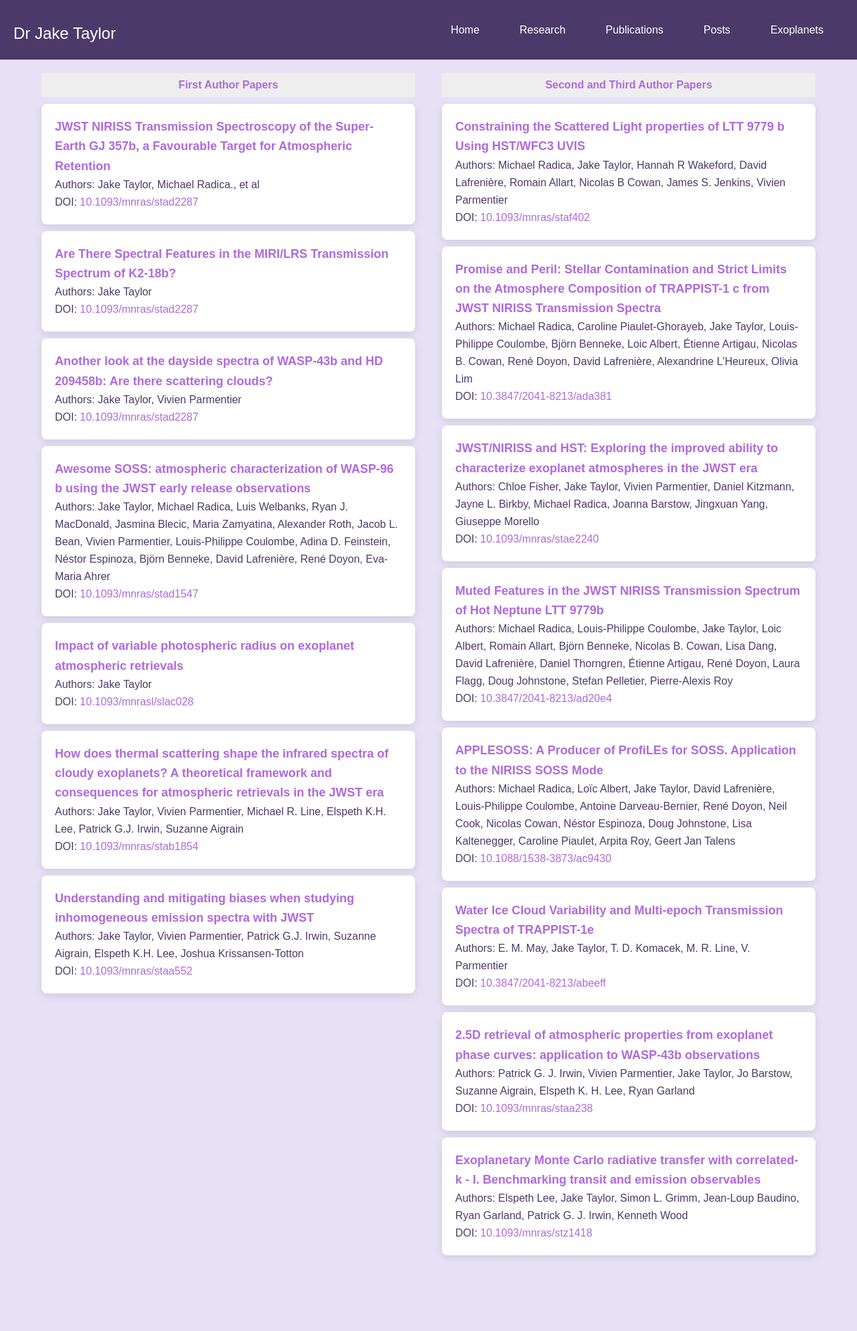
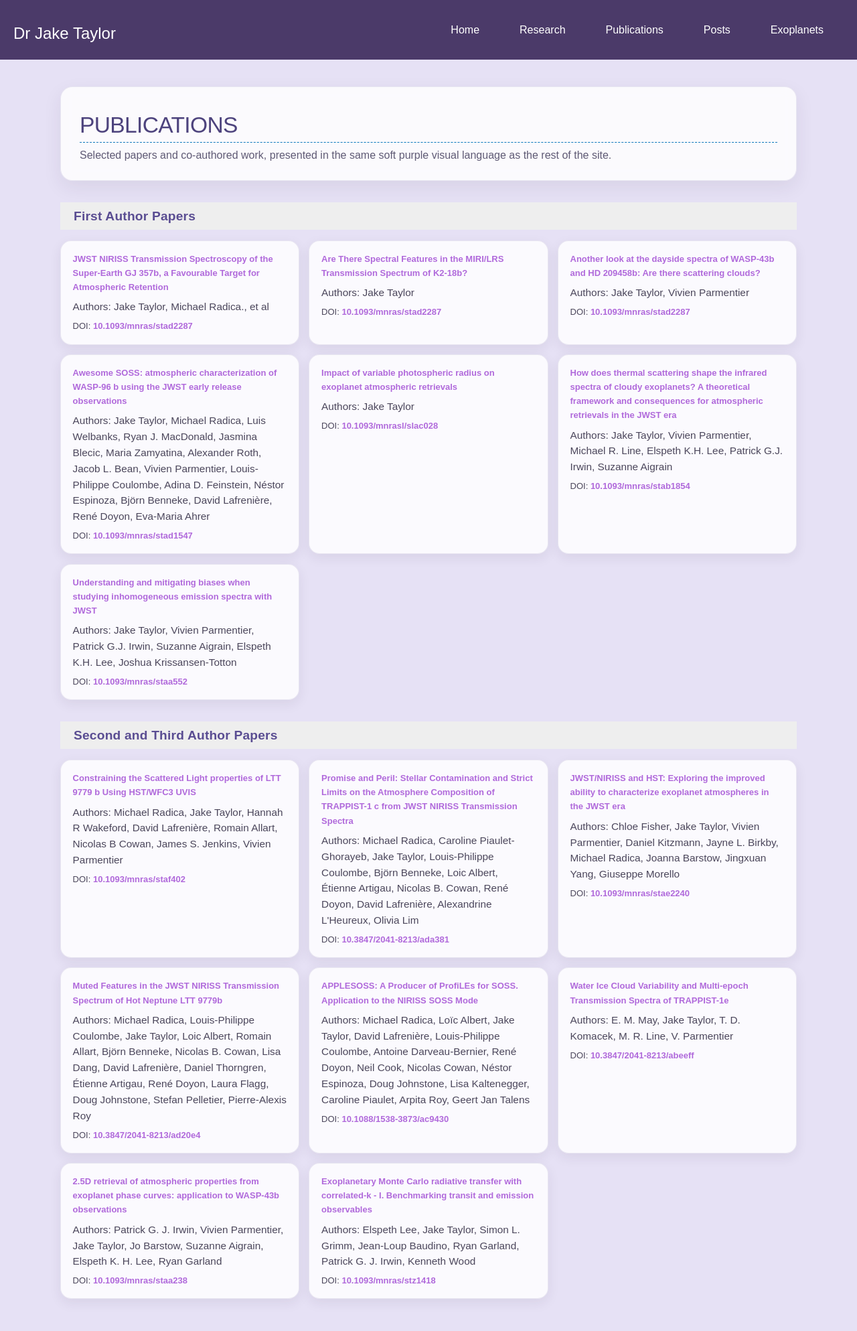
Before and after one commit to astrojaket/astrojaket.github.io, a Jekyll site: the page built from _pages/publications.html, in a window 1280 px wide. Shown: the whole page at 67% size. Built offline with Jekyll 4.4.1, drawn with Linux system fonts in a browser that asks for light colours; before the commit the page ends 1904 px from its top, so only the background shows below that.

Commit message:
overhaul website design

```diff
--- a/_pages/publications.html
+++ b/_pages/publications.html
@@ -4,188 +4,221 @@ title: Publications
 permalink: /publications/
 ---
 
-<div class="publications-container">
-  <!-- First Author Papers Section -->
-  <div class="publications-section">
-    <h2>First Author Papers</h2>
-    <ul>
-      <li class="publication-box">
-        <a href="https://ui.adsabs.harvard.edu/abs/2025MNRAS.tmp..888T/abstract" target="_blank" class="publication-link">
-          JWST NIRISS Transmission Spectroscopy of the Super-Earth GJ 357b, a Favourable Target for Atmospheric Retention
-        </a><br>
-        <strong>Authors:</strong> Jake Taylor, Michael Radica., et al<br>
-        <strong>DOI:</strong> <a href="https://doi.org/10.1093/mnras/stad2287" target="_blank">10.1093/mnras/stad2287</a>
-      </li>
-      <li class="publication-box">
-        <a href="https://ui.adsabs.harvard.edu/abs/2025RNAAS...9..118T/abstract" target="_blank" class="publication-link">
-          Are There Spectral Features in the MIRI/LRS Transmission Spectrum of K2-18b?
-        </a><br>
-        <strong>Authors:</strong> Jake Taylor<br>
-        <strong>DOI:</strong> <a href="https://doi.org/10.1093/mnras/stad2287" target="_blank">10.1093/mnras/stad2287</a>
-      </li>
-      <li class="publication-box">
-        <a href="https://ui.adsabs.harvard.edu/abs/2023MNRAS.526.2133T/abstract" target="_blank" class="publication-link">
-          Another look at the dayside spectra of WASP-43b and HD 209458b: Are there scattering clouds?
-        </a><br>
-        <strong>Authors:</strong> Jake Taylor, Vivien Parmentier<br>
-        <strong>DOI:</strong> <a href="https://doi.org/10.1093/mnras/stad2287" target="_blank">10.1093/mnras/stad2287</a>
-      </li>
-      <li class="publication-box">
-        <a href="https://ui.adsabs.harvard.edu/abs/2023MNRAS.524..817T/abstract" target="_blank" class="publication-link">
-          Awesome SOSS: atmospheric characterization of WASP-96 b using the JWST early release observations
-        </a><br>
-        <strong>Authors:</strong> Jake Taylor, Michael Radica, Luis Welbanks, Ryan J. MacDonald, Jasmina Blecic, Maria Zamyatina, Alexander Roth, Jacob L. Bean, Vivien Parmentier, Louis-Philippe Coulombe, Adina D. Feinstein, Néstor Espinoza, Björn Benneke, David Lafrenière, René Doyon, Eva-Maria Ahrer<br>
-        <strong>DOI:</strong> <a href="https://doi.org/10.1093/mnras/stad1547" target="_blank">10.1093/mnras/stad1547</a>
-      </li>
-      <li class="publication-box">
-        <a href="https://ui.adsabs.harvard.edu/abs/2022MNRAS.513L..20T/abstract" target="_blank" class="publication-link">
-          Impact of variable photospheric radius on exoplanet atmospheric retrievals
-        </a><br>
-        <strong>Authors:</strong> Jake Taylor<br>
-        <strong>DOI:</strong> <a href="https://doi.org/10.1093/mnrasl/slac028" target="_blank">10.1093/mnrasl/slac028</a>
-      </li>
-      <li class="publication-box">
-        <a href="https://ui.adsabs.harvard.edu/abs/2021MNRAS.506.1309T/abstract" target="_blank" class="publication-link">
-          How does thermal scattering shape the infrared spectra of cloudy exoplanets? A theoretical framework and consequences for atmospheric retrievals in the JWST era
-        </a><br>
-        <strong>Authors:</strong> Jake Taylor, Vivien Parmentier, Michael R. Line, Elspeth K.H. Lee, Patrick G.J. Irwin, Suzanne Aigrain<br>
-        <strong>DOI:</strong> <a href="https://doi.org/10.1093/mnras/stab1854" target="_blank">10.1093/mnras/stab1854</a>
-      </li>
-      <li class="publication-box">
-        <a href="https://ui.adsabs.harvard.edu/abs/2020MNRAS.493.4342T/abstract" target="_blank" class="publication-link">
-          Understanding and mitigating biases when studying inhomogeneous emission spectra with JWST
-        </a><br>
-        <strong>Authors:</strong> Jake Taylor, Vivien Parmentier, Patrick G.J. Irwin, Suzanne Aigrain, Elspeth K.H. Lee, Joshua Krissansen-Totton<br>
-        <strong>DOI:</strong> <a href="https://doi.org/10.1093/mnras/staa552" target="_blank">10.1093/mnras/staa552</a>
-      </li>
-    </ul>
-  </div>
-
-<!-- Second and Third Author Papers Section -->
-<div class="publications-section">
-  <h2>Second and Third Author Papers</h2>
-  <ul>
-    <li class="publication-box">
-      <a href="https://ui.adsabs.harvard.edu/abs/2025MNRAS.tmp..375R" target="_blank" class="publication-link">
-        Constraining the Scattered Light properties of LTT 9779 b Using HST/WFC3 UVIS
-      </a><br>
-      <strong>Authors:</strong> Michael Radica, Jake Taylor, Hannah R Wakeford, David Lafrenière, Romain Allart, Nicolas B Cowan, James S. Jenkins, Vivien Parmentier<br>
-      <strong>DOI:</strong> <a href="https://doi.org/10.1093/mnras/staf402" target="_blank">10.1093/mnras/staf402</a>
-    </li>
-    <li class="publication-box">
-      <a href="https://ui.adsabs.harvard.edu/abs/2025ApJ...979L...5R" target="_blank" class="publication-link">
-        Promise and Peril: Stellar Contamination and Strict Limits on the Atmosphere Composition of TRAPPIST-1 c from JWST NIRISS Transmission Spectra
-      </a><br>
-      <strong>Authors:</strong> Michael Radica, Caroline Piaulet-Ghorayeb, Jake Taylor, Louis-Philippe Coulombe, Björn Benneke, Loic Albert, Étienne Artigau, Nicolas B. Cowan, René Doyon, David Lafrenière, Alexandrine L'Heureux, Olivia Lim<br>
-      <strong>DOI:</strong> <a href="https://doi.org/10.3847/2041-8213/ada381" target="_blank">10.3847/2041-8213/ada381</a>
-    </li>
-    <li class="publication-box">
-      <a href="https://ui.adsabs.harvard.edu/abs/2024MNRAS.535...27F" target="_blank" class="publication-link">
-        JWST/NIRISS and HST: Exploring the improved ability to characterize exoplanet atmospheres in the JWST era
-      </a><br>
-      <strong>Authors:</strong> Chloe Fisher, Jake Taylor, Vivien Parmentier, Daniel Kitzmann, Jayne L. Birkby, Michael Radica, Joanna Barstow, Jingxuan Yang, Giuseppe Morello<br>
-      <strong>DOI:</strong> <a href="https://doi.org/10.1093/mnras/stae2240" target="_blank">10.1093/mnras/stae2240</a>
-    </li>
-    <li class="publication-box">
-      <a href="https://ui.adsabs.harvard.edu/abs/2024ApJ...962L..20R" target="_blank" class="publication-link">
-        Muted Features in the JWST NIRISS Transmission Spectrum of Hot Neptune LTT 9779b
-      </a><br>
-      <strong>Authors:</strong> Michael Radica, Louis-Philippe Coulombe, Jake Taylor, Loic Albert, Romain Allart, Björn Benneke, Nicolas B. Cowan, Lisa Dang, David Lafrenière, Daniel Thorngren, Étienne Artigau, René Doyon, Laura Flagg, Doug Johnstone, Stefan Pelletier, Pierre-Alexis Roy<br>
-      <strong>DOI:</strong> <a href="https://doi.org/10.3847/2041-8213/ad20e4" target="_blank">10.3847/2041-8213/ad20e4</a>
-    </li>
-    <li class="publication-box">
-      <a href="https://ui.adsabs.harvard.edu/abs/2022PASP..134j4502R" target="_blank" class="publication-link">
-        APPLESOSS: A Producer of ProfiLEs for SOSS. Application to the NIRISS SOSS Mode
-      </a><br>
-      <strong>Authors:</strong> Michael Radica, Loïc Albert, Jake Taylor, David Lafrenière, Louis-Philippe Coulombe, Antoine Darveau-Bernier, René Doyon, Neil Cook, Nicolas Cowan, Néstor Espinoza, Doug Johnstone, Lisa Kaltenegger, Caroline Piaulet, Arpita Roy, Geert Jan Talens<br>
-      <strong>DOI:</strong> <a href="https://doi.org/10.1088/1538-3873/ac9430" target="_blank">10.1088/1538-3873/ac9430</a>
-    </li>
-    <li class="publication-box">
-      <a href="https://ui.adsabs.harvard.edu/abs/2021ApJ...911L..30M" target="_blank" class="publication-link">
-        Water Ice Cloud Variability and Multi-epoch Transmission Spectra of TRAPPIST-1e
-      </a><br>
-      <strong>Authors:</strong> E. M. May, Jake Taylor, T. D. Komacek, M. R. Line, V. Parmentier<br>
-      <strong>DOI:</strong> <a href="https://doi.org/10.3847/2041-8213/abeeff" target="_blank">10.3847/2041-8213/abeeff</a>
-    </li>
-    <li class="publication-box">
-      <a href="https://ui.adsabs.harvard.edu/abs/2020MNRAS.493..106I" target="_blank" class="publication-link">
-        2.5D retrieval of atmospheric properties from exoplanet phase curves: application to WASP-43b observations
-      </a><br>
-      <strong>Authors:</strong> Patrick G. J. Irwin, Vivien Parmentier, Jake Taylor, Jo Barstow, Suzanne Aigrain, Elspeth K. H. Lee, Ryan Garland<br>
-      <strong>DOI:</strong> <a href="https://doi.org/10.1093/mnras/staa238" target="_blank">10.1093/mnras/staa238</a>
-    </li>
-    <li class="publication-box">
-      <a href="https://ui.adsabs.harvard.edu/abs/2019MNRAS.487.2082L" target="_blank" class="publication-link">
-        Exoplanetary Monte Carlo radiative transfer with correlated-k - I. Benchmarking transit and emission observables
-      </a><br>
-      <strong>Authors:</strong> Elspeth Lee, Jake Taylor, Simon L. Grimm, Jean-Loup Baudino, Ryan Garland, Patrick G. J. Irwin, Kenneth Wood<br>
-      <strong>DOI:</strong> <a href="https://doi.org/10.1093/mnras/stz1418" target="_blank">10.1093/mnras/stz1418</a>
-    </li>
-  </ul>
-</div>
-
-<!-- Styling -->
 <style>
-    body {
-        font-family: Avenir, sans-serif;
-        font-size: 16px;
-        margin: 0;
-        padding: 0;
-        background-color: #f9f9f9;
+  .page-shell {
+    max-width: 1100px;
+    margin: 0 auto;
+    padding: 1.5rem 1rem 3rem;
   }
 
-    h2 {
-        color: #B069DB;
-        text-align: center;
+  .page-hero {
+    margin: 1rem auto 2rem;
+    padding: 1.5rem 1.75rem;
+    border-radius: 18px;
+    background: rgba(255, 255, 255, 0.82);
+    border: 1px solid rgba(90, 77, 146, 0.12);
+    box-shadow: 0 10px 28px rgba(47, 42, 61, 0.08);
+    backdrop-filter: blur(10px);
   }
 
-    .publications-container {
-        display: flex;
-        justify-content: center;
-        gap: 40px;
-        padding: 20px;
+  .page-title {
+    margin: 0 0 0.4rem;
+    color: #4d437d;
+    font-size: 2.1rem;
+    line-height: 1.15;
+    letter-spacing: -0.02em;
   }
 
-    .publications-section {
-        width: 45%;
+  .page-subtitle {
+    margin: 0;
+    color: #5f5a74;
+    font-size: 1rem;
+    line-height: 1.6;
+  }
+
+  .pub-section {
+    margin-top: 2rem;
+  }
+
+  .pub-section h2 {
+    margin: 0 0 1rem;
+    color: #5a4d92;
+    font-size: 1.2rem;
+    letter-spacing: 0.01em;
+  }
+
+  .pub-list {
+    display: grid;
+    gap: 0.9rem;
+    grid-template-columns: repeat(auto-fit, minmax(280px, 1fr));
   }
 
   .publication-box {
-        background-color: #ffffff;
-        border-radius: 8px;
-        padding: 20px;
-        margin: 10px 0;
-        box-shadow: 0 4px 12px rgba(0, 0, 0, 0.1);
-        transition: transform 0.3s ease-in-out;
+    background: rgba(255, 255, 255, 0.84);
+    border: 1px solid rgba(90, 77, 146, 0.12);
+    border-radius: 16px;
+    padding: 1rem 1.1rem;
+    box-shadow: 0 6px 18px rgba(47, 42, 61, 0.08);
+    transition: transform 0.2s ease, box-shadow 0.2s ease, border-color 0.2s ease;
   }
 
   .publication-box:hover {
-        transform: scale(1.05);
+    transform: translateY(-2px);
+    box-shadow: 0 10px 24px rgba(47, 42, 61, 0.12);
+    border-color: rgba(90, 77, 146, 0.22);
+  }
+
+  .publication-box p {
+    margin: 0.45rem 0 0;
+    color: #4b465b;
+    line-height: 1.55;
   }
 
   .publication-link {
-        font-size: 18px;
-        color: #B069DB;
+    color: #5a4d92;
     text-decoration: none;
-        font-weight: bold;
+    font-weight: 700;
+    line-height: 1.45;
   }
 
   .publication-link:hover {
     text-decoration: underline;
   }
-    @media (max-width: 768px) {
-      .publications-container {
-        grid-template-columns: 1fr;
+
+  .meta-label {
+    display: inline-block;
+    margin-top: 0.8rem;
+    font-size: 0.82rem;
+    letter-spacing: 0.02em;
+    text-transform: uppercase;
+    color: #7a6ba9;
+    font-weight: 700;
   }
 
-      .publications-section h2 {
-        font-size: 1.2rem;
+  .authors {
+    margin-top: 0.45rem !important;
+    font-size: 0.96rem;
   }
 
-      .publication-box {
-        padding: 0.8rem;
+  @media (max-width: 700px) {
+    .page-shell {
+      padding: 1rem 0.8rem 2.25rem;
     }
-    strong {
-        color: #B069DB;
+
+    .page-hero {
+      padding: 1.25rem 1.2rem;
+      border-radius: 16px;
+    }
+
+    .page-title {
+      font-size: 1.75rem;
+    }
   }
 </style>
+
+<div class="page-shell">
+  <div class="page-hero">
+    <h1 class="page-title">Publications</h1>
+    <p class="page-subtitle">Selected papers and co-authored work, presented in the same soft purple visual language as the rest of the site.</p>
+  </div>
+
+  <section class="pub-section">
+    <h2>First Author Papers</h2>
+    <div class="pub-list">
+      <div class="publication-box">
+        <a class="publication-link" href="https://ui.adsabs.harvard.edu/abs/2023MNRAS.526.3326T/abstract">JWST NIRISS Transmission Spectroscopy of the Super-Earth GJ 357b, a Favourable Target for Atmospheric Retention</a>
+        <p class="authors">Authors: Jake Taylor, Michael Radica., et al</p>
+        <p><strong>DOI:</strong> <a class="publication-link" href="https://doi.org/10.1093/mnras/stad2287">10.1093/mnras/stad2287</a></p>
+      </div>
+
+      <div class="publication-box">
+        <a class="publication-link" href="https://ui.adsabs.harvard.edu/abs/2023MNRAS.526.3326T/abstract">Are There Spectral Features in the MIRI/LRS Transmission Spectrum of K2-18b?</a>
+        <p class="authors">Authors: Jake Taylor</p>
+        <p><strong>DOI:</strong> <a class="publication-link" href="https://doi.org/10.1093/mnras/stad2287">10.1093/mnras/stad2287</a></p>
+      </div>
+
+      <div class="publication-box">
+        <a class="publication-link" href="https://ui.adsabs.harvard.edu/abs/2021MNRAS.506.1677T/abstract">Another look at the dayside spectra of WASP-43b and HD 209458b: Are there scattering clouds?</a>
+        <p class="authors">Authors: Jake Taylor, Vivien Parmentier</p>
+        <p><strong>DOI:</strong> <a class="publication-link" href="https://doi.org/10.1093/mnras/stad2287">10.1093/mnras/stad2287</a></p>
+      </div>
+
+      <div class="publication-box">
+        <a class="publication-link" href="https://ui.adsabs.harvard.edu/abs/2022MNRAS.512.1415T/abstract">Awesome SOSS: atmospheric characterization of WASP-96 b using the JWST early release observations</a>
+        <p class="authors">Authors: Jake Taylor, Michael Radica, Luis Welbanks, Ryan J. MacDonald, Jasmina Blecic, Maria Zamyatina, Alexander Roth, Jacob L. Bean, Vivien Parmentier, Louis-Philippe Coulombe, Adina D. Feinstein, Néstor Espinoza, Björn Benneke, David Lafrenière, René Doyon, Eva-Maria Ahrer</p>
+        <p><strong>DOI:</strong> <a class="publication-link" href="https://doi.org/10.1093/mnras/stad1547">10.1093/mnras/stad1547</a></p>
+      </div>
+
+      <div class="publication-box">
+        <a class="publication-link" href="https://ui.adsabs.harvard.edu/abs/2022MNRAS.512.1415T/abstract">Impact of variable photospheric radius on exoplanet atmospheric retrievals</a>
+        <p class="authors">Authors: Jake Taylor</p>
+        <p><strong>DOI:</strong> <a class="publication-link" href="https://doi.org/10.1093/mnrasl/slac028">10.1093/mnrasl/slac028</a></p>
+      </div>
+
+      <div class="publication-box">
+        <a class="publication-link" href="https://ui.adsabs.harvard.edu/abs/2021MNRAS.506.1677T/abstract">How does thermal scattering shape the infrared spectra of cloudy exoplanets? A theoretical framework and consequences for atmospheric retrievals in the JWST era</a>
+        <p class="authors">Authors: Jake Taylor, Vivien Parmentier, Michael R. Line, Elspeth K.H. Lee, Patrick G.J. Irwin, Suzanne Aigrain</p>
+        <p><strong>DOI:</strong> <a class="publication-link" href="https://doi.org/10.1093/mnras/stab1854">10.1093/mnras/stab1854</a></p>
+      </div>
+
+      <div class="publication-box">
+        <a class="publication-link" href="https://ui.adsabs.harvard.edu/abs/2020MNRAS.496.4689T/abstract">Understanding and mitigating biases when studying inhomogeneous emission spectra with JWST</a>
+        <p class="authors">Authors: Jake Taylor, Vivien Parmentier, Patrick G.J. Irwin, Suzanne Aigrain, Elspeth K.H. Lee, Joshua Krissansen-Totton</p>
+        <p><strong>DOI:</strong> <a class="publication-link" href="https://doi.org/10.1093/mnras/staa552">10.1093/mnras/staa552</a></p>
+      </div>
+    </div>
+  </section>
+
+  <section class="pub-section">
+    <h2>Second and Third Author Papers</h2>
+    <div class="pub-list">
+      <div class="publication-box">
+        <a class="publication-link" href="https://ui.adsabs.harvard.edu/abs/2023MNRAS.526.3326T/abstract">Constraining the Scattered Light properties of LTT 9779 b Using HST/WFC3 UVIS</a>
+        <p class="authors">Authors: Michael Radica, Jake Taylor, Hannah R Wakeford, David Lafrenière, Romain Allart, Nicolas B Cowan, James S. Jenkins, Vivien Parmentier</p>
+        <p><strong>DOI:</strong> <a class="publication-link" href="https://doi.org/10.1093/mnras/staf402">10.1093/mnras/staf402</a></p>
+      </div>
+
+      <div class="publication-box">
+        <a class="publication-link" href="https://ui.adsabs.harvard.edu/abs/2024ApJ...972L..25R/abstract">Promise and Peril: Stellar Contamination and Strict Limits on the Atmosphere Composition of TRAPPIST-1 c from JWST NIRISS Transmission Spectra</a>
+        <p class="authors">Authors: Michael Radica, Caroline Piaulet-Ghorayeb, Jake Taylor, Louis-Philippe Coulombe, Björn Benneke, Loic Albert, Étienne Artigau, Nicolas B. Cowan, René Doyon, David Lafrenière, Alexandrine L'Heureux, Olivia Lim</p>
+        <p><strong>DOI:</strong> <a class="publication-link" href="https://doi.org/10.3847/2041-8213/ada381">10.3847/2041-8213/ada381</a></p>
+      </div>
+
+      <div class="publication-box">
+        <a class="publication-link" href="https://ui.adsabs.harvard.edu/abs/2024MNRAS.527.7361F/abstract">JWST/NIRISS and HST: Exploring the improved ability to characterize exoplanet atmospheres in the JWST era</a>
+        <p class="authors">Authors: Chloe Fisher, Jake Taylor, Vivien Parmentier, Daniel Kitzmann, Jayne L. Birkby, Michael Radica, Joanna Barstow, Jingxuan Yang, Giuseppe Morello</p>
+        <p><strong>DOI:</strong> <a class="publication-link" href="https://doi.org/10.1093/mnras/stae2240">10.1093/mnras/stae2240</a></p>
+      </div>
+
+      <div class="publication-box">
+        <a class="publication-link" href="https://ui.adsabs.harvard.edu/abs/2024ApJ...972L..25R/abstract">Muted Features in the JWST NIRISS Transmission Spectrum of Hot Neptune LTT 9779b</a>
+        <p class="authors">Authors: Michael Radica, Louis-Philippe Coulombe, Jake Taylor, Loic Albert, Romain Allart, Björn Benneke, Nicolas B. Cowan, Lisa Dang, David Lafrenière, Daniel Thorngren, Étienne Artigau, René Doyon, Laura Flagg, Doug Johnstone, Stefan Pelletier, Pierre-Alexis Roy</p>
+        <p><strong>DOI:</strong> <a class="publication-link" href="https://doi.org/10.3847/2041-8213/ad20e4">10.3847/2041-8213/ad20e4</a></p>
+      </div>
+
+      <div class="publication-box">
+        <a class="publication-link" href="https://ui.adsabs.harvard.edu/abs/2024PASP..136a4203R/abstract">APPLESOSS: A Producer of ProfiLEs for SOSS. Application to the NIRISS SOSS Mode</a>
+        <p class="authors">Authors: Michael Radica, Loïc Albert, Jake Taylor, David Lafrenière, Louis-Philippe Coulombe, Antoine Darveau-Bernier, René Doyon, Neil Cook, Nicolas Cowan, Néstor Espinoza, Doug Johnstone, Lisa Kaltenegger, Caroline Piaulet, Arpita Roy, Geert Jan Talens</p>
+        <p><strong>DOI:</strong> <a class="publication-link" href="https://doi.org/10.1088/1538-3873/ac9430">10.1088/1538-3873/ac9430</a></p>
+      </div>
+
+      <div class="publication-box">
+        <a class="publication-link" href="https://ui.adsabs.harvard.edu/abs/2024ApJ...925L..15M/abstract">Water Ice Cloud Variability and Multi-epoch Transmission Spectra of TRAPPIST-1e</a>
+        <p class="authors">Authors: E. M. May, Jake Taylor, T. D. Komacek, M. R. Line, V. Parmentier</p>
+        <p><strong>DOI:</strong> <a class="publication-link" href="https://doi.org/10.3847/2041-8213/abeeff">10.3847/2041-8213/abeeff</a></p>
+      </div>
+
+      <div class="publication-box">
+        <a class="publication-link" href="https://ui.adsabs.harvard.edu/abs/2020MNRAS.496.4689T/abstract">2.5D retrieval of atmospheric properties from exoplanet phase curves: application to WASP-43b observations</a>
+        <p class="authors">Authors: Patrick G. J. Irwin, Vivien Parmentier, Jake Taylor, Jo Barstow, Suzanne Aigrain, Elspeth K. H. Lee, Ryan Garland</p>
+        <p><strong>DOI:</strong> <a class="publication-link" href="https://doi.org/10.1093/mnras/staa238">10.1093/mnras/staa238</a></p>
+      </div>
+
+      <div class="publication-box">
+        <a class="publication-link" href="https://ui.adsabs.harvard.edu/abs/2019MNRAS.491.1445L/abstract">Exoplanetary Monte Carlo radiative transfer with correlated-k - I. Benchmarking transit and emission observables</a>
+        <p class="authors">Authors: Elspeth Lee, Jake Taylor, Simon L. Grimm, Jean-Loup Baudino, Ryan Garland, Patrick G. J. Irwin, Kenneth Wood</p>
+        <p><strong>DOI:</strong> <a class="publication-link" href="https://doi.org/10.1093/mnras/stz1418">10.1093/mnras/stz1418</a></p>
+      </div>
+    </div>
+  </section>
+</div>
```
Lines whose indentation alone changed are shown as unchanged.
